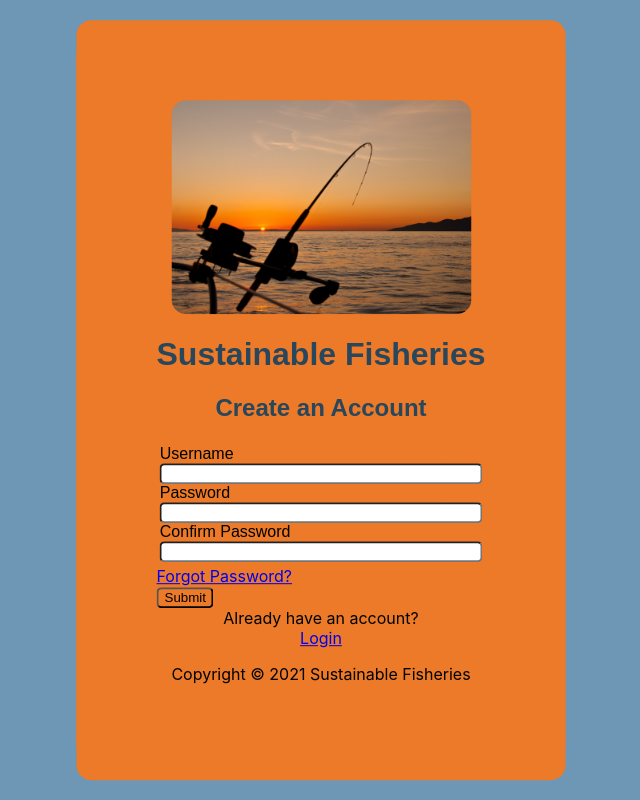
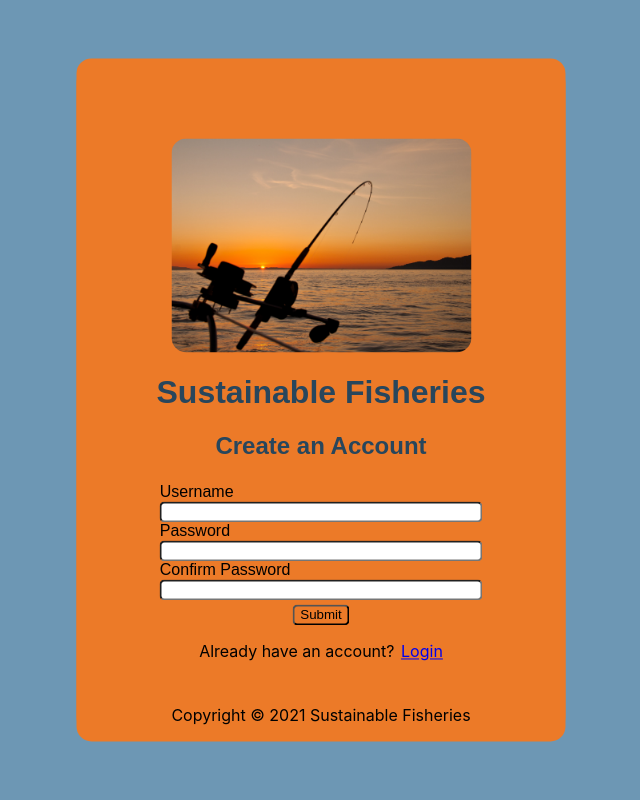
Before and after one commit to vinceduarte/26142group53, a React (Create React App) app in the folder sustainable-fisheries/: page /signup in a window 1280 px wide. Shown: the whole page, without its empty margins (319-959 px from the left). Built offline with nearby package versions, Linux system fonts and the light colour scheme.

Commit message:
centered links and buttons

```diff
--- a/sustainable-fisheries/src/components/Forgot/Forgot.css
+++ b/sustainable-fisheries/src/components/Forgot/Forgot.css
@@ -1,6 +1,7 @@
-body{
+body {
     background-color: #6d97b4;
 }
+
 .center {
     margin: 0;
     position: absolute;
@@ -28,27 +29,48 @@ body{
     font-family: Arial, Helvetica, sans-serif;
 }
 
-img{
+img {
     border-radius: 15px;
     width: 300px;
 }
-h1, h2{
+
+h1, h2 {
     color: #28465c;
     font-family: Arial, Helvetica, sans-serif;
     text-align:center;
 }
-input{
+
+input {
     border-radius: 5px;
 }
-button{
+
+button {
     border-radius: 5px;
     color:#000000;
     background-color:#ec7a28;
+    margin: 0 auto;
+    display: block;
 }
-div{
+
+div {
     white-space: pre-wrap;
 }
-#main-footeR{
+
+.route {
+    width: 100%;
+    text-align: center;
+    margin-top: 5%;
+}
+
+.route-link {
+    margin-left: 2%;
+}
+
+#main-footer {
     width:100%;
     float:none;
+    bottom: 0;
+    position: absolute;
+    margin: auto;
+    text-align: center;
 }
--- a/sustainable-fisheries/src/components/Forgot/Forgot.js
+++ b/sustainable-fisheries/src/components/Forgot/Forgot.js
@@ -16,7 +16,7 @@ export default function Forgot() {
                     </div>
 
                 </header>
-                <h2>Forgot password?</h2>
+                <h2>Forgot Password?</h2>
                 <div className="input">
                     <label for="username">Username</label>
                     <input id="username" type="text" />
@@ -25,10 +25,14 @@ export default function Forgot() {
                     <button type="submit">Submit</button>
                 </div>
             </form>
-            Don't have an account?
-            <a href="./signup">Sign Up</a>
-            Return to
-            <a href="./login">Login</a>
+            <div className="route">
+                Don't have an account?
+                <a className="route-link" href="./signup">Sign Up</a>
+            </div>
+            <div className="route">
+                Return to
+                <a className="route-link" href="./login">Login</a>
+            </div>
             <footer id="main-footer">
                 <p>Copyright &copy; 2021 Sustainable Fisheries</p>
             </footer>
--- a/sustainable-fisheries/src/components/Login/Login.css
+++ b/sustainable-fisheries/src/components/Login/Login.css
@@ -1,4 +1,4 @@
-body{
+body {
     background-color: #6d97b4;
 }
 .center {
@@ -28,27 +28,48 @@ body{
     font-family: Arial, Helvetica, sans-serif;
 }
 
-img{
+img {
     border-radius: 15px;
     width: 300px;
 }
-h1, h2{
+
+h1, h2 {
     color: #28465c;
     font-family: Arial, Helvetica, sans-serif;
     text-align:center;
 }
-input{
+
+input {
     border-radius: 5px;
-} Recover your Password
-button{
+}
+
+button {
     border-radius: 5px;
     color:#000000;
     background-color:#ec7a28;
+    margin: 0 auto;
+    display: block;
 }
-div{
+
+div {
     white-space: pre-wrap;
 }
-#main-footeR{
+
+.route {
+    width: 100%;
+    text-align: center;
+    margin-top: 5%;
+}
+
+.route-link {
+    margin-left: 2%;
+}
+
+#main-footer{
     width:100%;
     float:none;
+    bottom: 0;
+    position: absolute;
+    margin: auto;
+    text-align: center;
 }
--- a/sustainable-fisheries/src/components/Login/Login.js
+++ b/sustainable-fisheries/src/components/Login/Login.js
@@ -15,7 +15,7 @@ export default function Login() {
                         <h1>Sustainable Fisheries</h1>
                     </div>
                 </header>
-                <h2>Welcome back!</h2>
+                <h2>Welcome Back!</h2>
                 <div className="input">
                     <label for="username">Username</label>
                     <input id="username" type="text" />
@@ -27,8 +27,10 @@ export default function Login() {
                     <button type="submit">Submit</button>
                 </div>
             </form>
-            Don't have an account?
-            <a href="./signup">Sign Up</a>
+            <div className="route">
+                Don't have an account?
+                <a className="route-link" href="./signup">Sign Up</a>
+            </div>
             <footer id="main-footer">
                 <p>Copyright &copy; 2021 Sustainable Fisheries</p>
             </footer>
--- a/sustainable-fisheries/src/components/SignUp/SignUp.css
+++ b/sustainable-fisheries/src/components/SignUp/SignUp.css
@@ -1,4 +1,4 @@
-body{
+body {
     background-color: #6d97b4;
 }
 .center {
@@ -28,27 +28,48 @@ body{
     font-family: Arial, Helvetica, sans-serif;
 }
 
-img{
+img {
     border-radius: 15px;
     width: 300px;
 }
-h1, h2{
+
+h1, h2 {
     color: #28465c;
     font-family: Arial, Helvetica, sans-serif;
     text-align:center;
 }
-input{
+
+input {
     border-radius: 5px;
 }
-button{
+
+button {
     border-radius: 5px;
     color:#000000;
     background-color:#ec7a28;
+    margin: 0 auto;
+    display: block;
 }
-div{
+
+div {
     white-space: pre-wrap;
 }
-#main-footeR{
+
+.route {
+    width: 100%;
+    text-align: center;
+    margin-top: 5%;
+}
+
+.route-link {
+    margin-left: 2%;
+}
+
+#main-footer {
     width:100%;
     float:none;
+    bottom: 0;
+    position: absolute;
+    margin: auto;
+    text-align: center;
 }
--- a/sustainable-fisheries/src/components/SignUp/SignUp.js
+++ b/sustainable-fisheries/src/components/SignUp/SignUp.js
@@ -24,13 +24,14 @@ export default function SignUp() {
                     <label for="password">Confirm Password</label>
                     <input id="confirmpassword" type="password" />
                 </div>
-                <a href="./forgotpassword">Forgot Password?</a>
                 <div className="button">
                     <button type="submit">Submit</button>
                 </div>
             </form>
-            Already have an account?
-            <a href="./login">Login</a>
+            <div className="route">
+                Already have an account?
+                <a className="route-link" href="./login">Login</a>
+            </div>
             <footer id="main-footer">
                 <p>Copyright &copy; 2021 Sustainable Fisheries</p>
             </footer>
```
